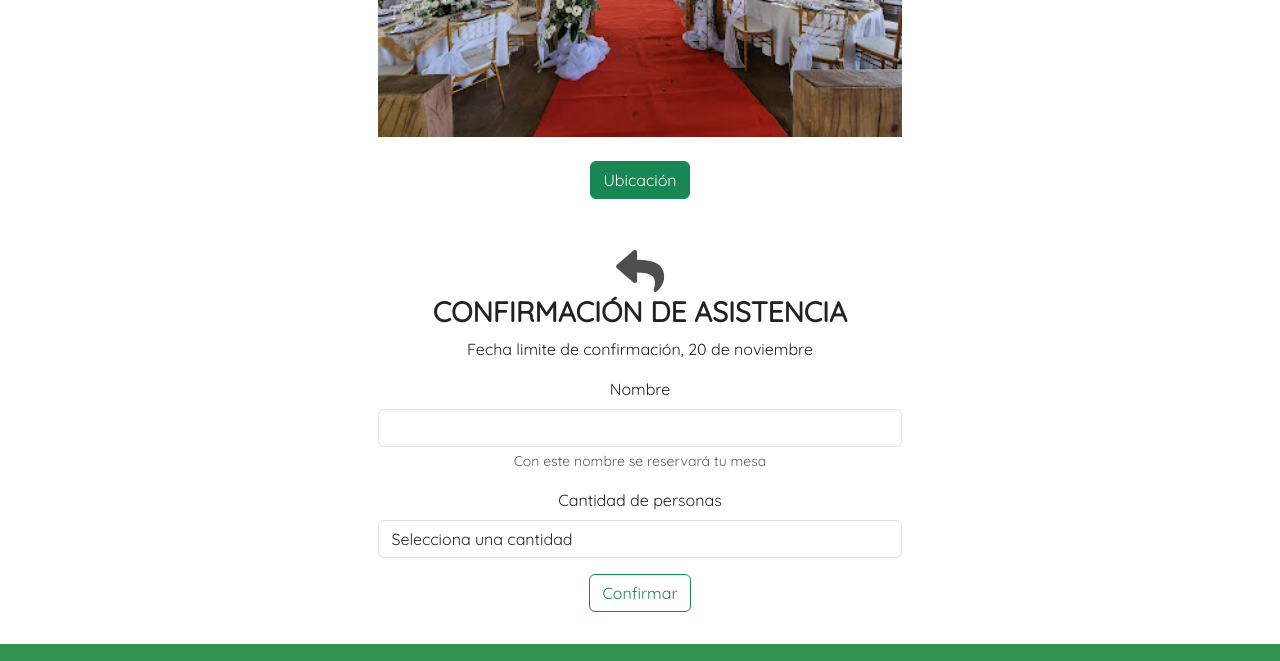
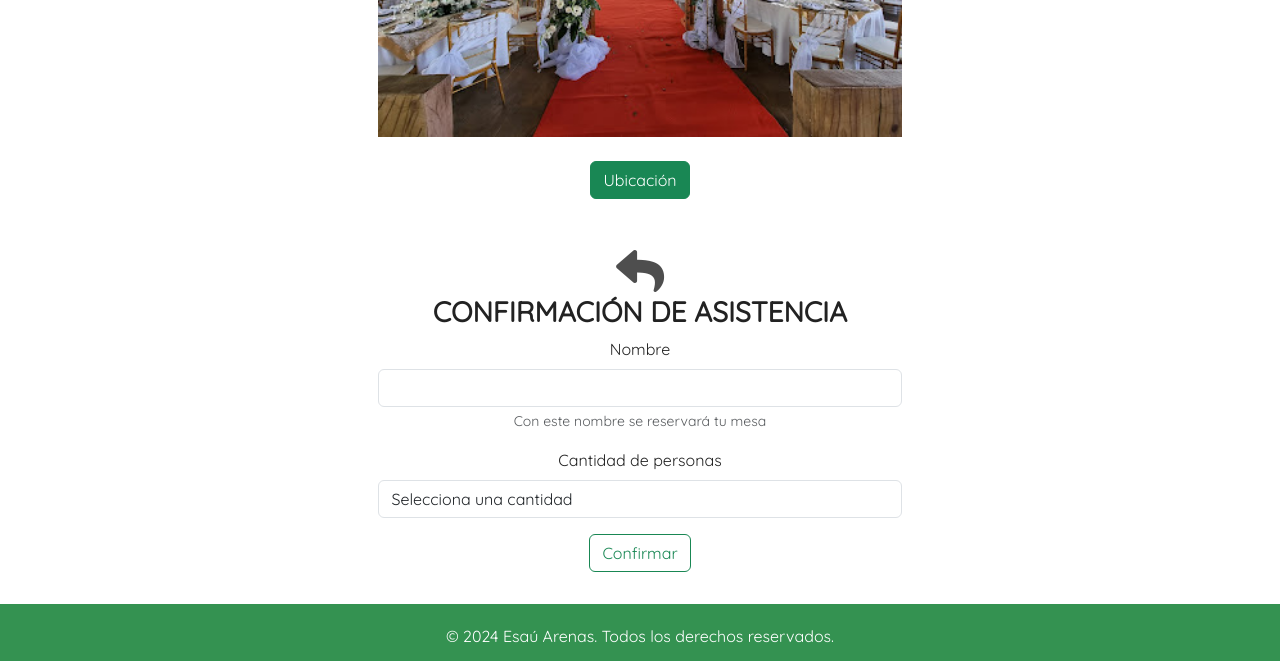
Before and after one commit to Esau-Arenas/InvitacionBodaDyM, a plain HTML site: page index.html in a window 1280 px wide. Shown: the part 3260-3921 px from the top of the page. Drawn offline with nearby package versions, Linux system fonts and the light colour scheme; a script that the page names is missing.

Commit message:
out date

```diff
--- a/index.html
+++ b/index.html
@@ -139,7 +139,7 @@
         <h3 class="details-heading" id="rsvp">Confirmación de Asistencia</h3>
         <form id="rsvpForm">
           <div class="mb-3">
-            <p>Fecha limite de confirmación, 20 de noviembre</p>
+
             <label for="exampleInputEmail1" class="form-label">Nombre</label>
             <input type="text" class="form-control" id="Nombre" aria-describedby="emailHelp">
             <div id="emailHelp" class="form-text">Con este nombre se reservará tu mesa</div>
```
